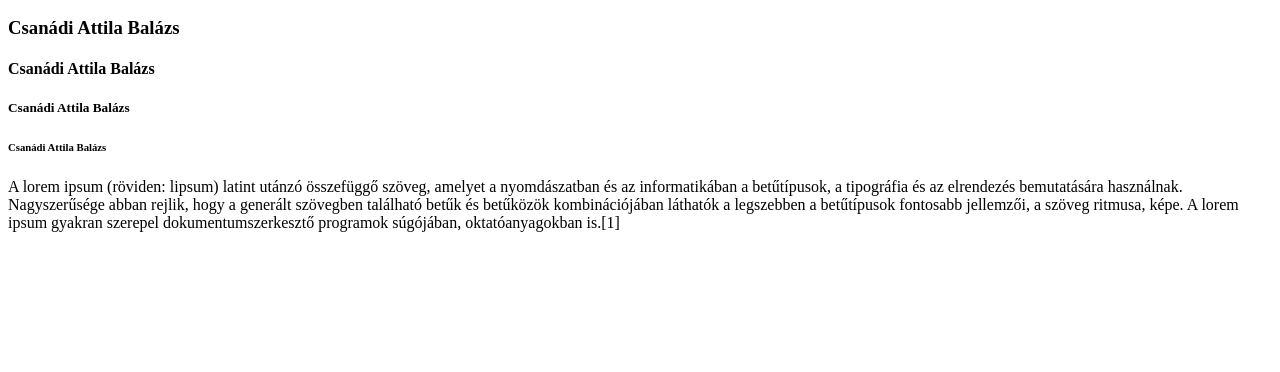
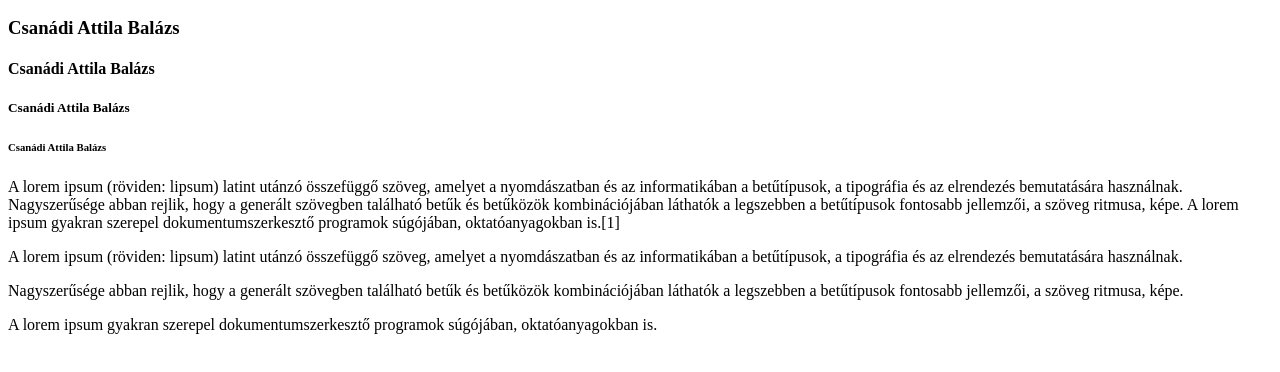
Before and after one commit to csanadiattila/Weboldalam, a plain HTML site: page index.html in a window 1280 px wide. Shown: the part 110-482 px from the top of the page. Drawn offline with Linux system fonts and the light colour scheme.

Commit message:
weboldalam

```diff
--- a/index.html
+++ b/index.html
@@ -13,5 +13,8 @@
     <h5> Csanádi Attila Balázs </h5>
     <h6> Csanádi Attila Balázs </h6>
     <p>A lorem ipsum (röviden: lipsum) latint utánzó összefüggő szöveg, amelyet a nyomdászatban és az informatikában a betűtípusok, a tipográfia és az elrendezés bemutatására használnak. Nagyszerűsége abban rejlik, hogy a generált szövegben található betűk és betűközök kombinációjában láthatók a legszebben a betűtípusok fontosabb jellemzői, a szöveg ritmusa, képe. A lorem ipsum gyakran szerepel dokumentumszerkesztő programok súgójában, oktatóanyagokban is.[1]</p>
+    <p>A lorem ipsum (röviden: lipsum) latint utánzó összefüggő szöveg, amelyet a nyomdászatban és az informatikában a betűtípusok, a tipográfia és az elrendezés bemutatására használnak.</p>
+    <p>Nagyszerűsége abban rejlik, hogy a generált szövegben található betűk és betűközök kombinációjában láthatók a legszebben a betűtípusok fontosabb jellemzői, a szöveg ritmusa, képe.</p>
+    <p>A lorem ipsum gyakran szerepel dokumentumszerkesztő programok súgójában, oktatóanyagokban is.</p>
 </body>
 </html>
```
